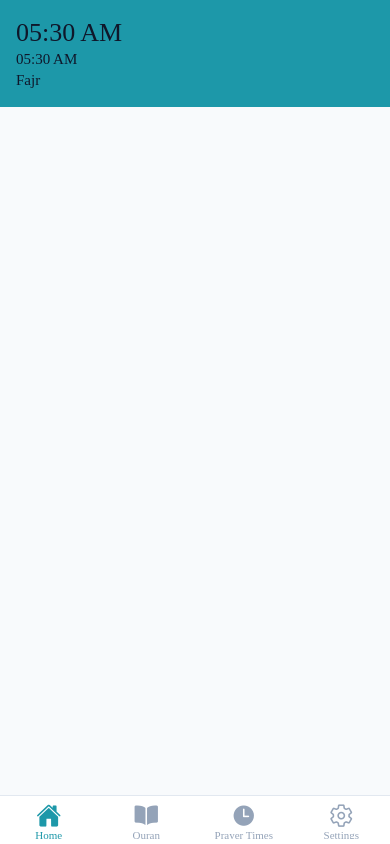
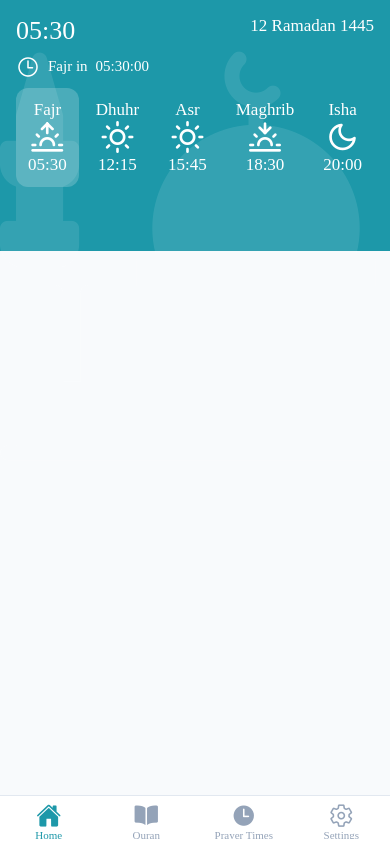
Before and after one commit to Mk1499/MuslimApp, a React Native app: screen /MainTabs in a window 390 px wide. Built offline with nearby package versions, Linux system fonts and the light colour scheme; what @gorhom/bottom-sheet, react-native-localize, react-native-mmkv, react-native-worklets would draw is missing.

Commit message:
banner static

```diff
--- /dev/null
+++ b/src/assets/images/index.ts
@@ -0,0 +1 @@
+export const MosqueImage = require('./mosque.png');
--- a/src/components/ui/AppIcon.tsx
+++ b/src/components/ui/AppIcon.tsx
@@ -1,5 +1,16 @@
 import React from 'react';
 import Ionicons from 'react-native-vector-icons/Ionicons';
+import AntDesign from 'react-native-vector-icons/AntDesign';
+import MaterialIcons from 'react-native-vector-icons/MaterialIcons';
+import MaterialCommunityIcons from 'react-native-vector-icons/MaterialCommunityIcons';
+import FontAwesome from 'react-native-vector-icons/FontAwesome';
+import FontAwesome5 from 'react-native-vector-icons/FontAwesome5';
+import Entypo from 'react-native-vector-icons/Entypo';
+import Feather from 'react-native-vector-icons/Feather';
+import EvilIcons from 'react-native-vector-icons/EvilIcons';
+import Foundation from 'react-native-vector-icons/Foundation';
+import { createIconSet } from 'react-native-vector-icons';
+
 import { useTheme, type AppTheme } from '../../theme';
 
 export type IconColorToken =
@@ -16,12 +27,80 @@ interface AppIconProps {
   size?: number;
   /** Dot-path theme token (e.g. 'tabBar.active') or plain color string. */
   color?: IconColorToken;
+  as?:
+    | 'Ionicons'
+    | 'AntDesign'
+    | 'MaterialIcons'
+    | 'MaterialCommunityIcons'
+    | 'FontAwesome'
+    | 'FontAwesome5'
+    | 'Entypo'
+    | 'Feather'
+    | 'EvilIcons'
+    | 'Foundation';
 }
 
-export function AppIcon({ name, size = 24, color = 'text.primary' }: AppIconProps): React.JSX.Element {
+export function AppIcon({
+  name,
+  size = 24,
+  color = 'text.primary',
+  as = 'Ionicons',
+}: AppIconProps): React.JSX.Element {
   const theme = useTheme();
 
-  return <Ionicons name={name} size={size} color={resolveColor(color, theme)} />;
+  if (as === 'AntDesign') {
+    return (
+      <AntDesign name={name} size={size} color={resolveColor(color, theme)} />
+    );
+  } else if (as === 'MaterialIcons') {
+    return (
+      <MaterialIcons
+        name={name}
+        size={size}
+        color={resolveColor(color, theme)}
+      />
+    );
+  } else if (as === 'MaterialCommunityIcons') {
+    return (
+      <MaterialCommunityIcons
+        name={name}
+        size={size}
+        color={resolveColor(color, theme)}
+      />
+    );
+  } else if (as === 'FontAwesome') {
+    return (
+      <FontAwesome name={name} size={size} color={resolveColor(color, theme)} />
+    );
+  } else if (as === 'FontAwesome5') {
+    return (
+      <FontAwesome5
+        name={name}
+        size={size}
+        color={resolveColor(color, theme)}
+      />
+    );
+  } else if (as === 'Entypo') {
+    return (
+      <Entypo name={name} size={size} color={resolveColor(color, theme)} />
+    );
+  } else if (as === 'Feather') {
+    return (
+      <Feather name={name} size={size} color={resolveColor(color, theme)} />
+    );
+  } else if (as === 'EvilIcons') {
+    return (
+      <EvilIcons name={name} size={size} color={resolveColor(color, theme)} />
+    );
+  } else if (as === 'Foundation') {
+    return (
+      <Foundation name={name} size={size} color={resolveColor(color, theme)} />
+    );
+  }
+
+  return (
+    <Ionicons name={name} size={size} color={resolveColor(color, theme)} />
+  );
 }
 
 function resolveColor(token: IconColorToken, theme: AppTheme): string {
--- a/src/components/ui/AppText.tsx
+++ b/src/components/ui/AppText.tsx
@@ -9,7 +9,12 @@ import {
   type FontFamilyToken,
 } from '../../theme';
 
-export type AppTextVariant = 'display' | 'title' | 'subtitle' | 'body' | 'caption';
+export type AppTextVariant =
+  | 'display'
+  | 'title'
+  | 'subtitle'
+  | 'body'
+  | 'caption';
 
 export type TextColorToken =
   | keyof AppTheme['text']
@@ -24,22 +29,22 @@ const variantStyles: Record<AppTextVariant, TextStyle> = {
   },
   title: {
     fontSize: fontSize.xxl,
-    lineHeight: Math.round(fontSize.xxl * lineHeight.tight),
+    // lineHeight: Math.round(fontSize.xxl * lineHeight.normal),
     fontFamily: fontFamily.semiBold,
   },
   subtitle: {
     fontSize: fontSize.lg,
-    lineHeight: Math.round(fontSize.lg * lineHeight.normal),
+    // lineHeight: Math.round(fontSize.lg * lineHeight.normal),
     fontFamily: fontFamily.medium,
   },
   body: {
     fontSize: fontSize.md,
-    lineHeight: Math.round(fontSize.md * lineHeight.normal),
+    // lineHeight: Math.round(fontSize.md * lineHeight.normal),
     fontFamily: fontFamily.regular,
   },
   caption: {
     fontSize: fontSize.sm,
-    lineHeight: Math.round(fontSize.sm * lineHeight.relaxed),
+    // lineHeight: Math.round(fontSize.sm * lineHeight.relaxed),
     fontFamily: fontFamily.regular,
   },
 };
--- /dev/null
+++ b/src/features/home/components/DBBanner/DBBanner.comp.tsx
@@ -0,0 +1,100 @@
+import { View, Text, FlatList, ImageBackground } from 'react-native';
+import React from 'react';
+import { spacing, useTheme } from '@/theme';
+import makeStyle from './styles';
+import { AppIcon, AppText } from '@/components/ui';
+import { MosqueImage } from '@/assets/images';
+import { useSafeAreaInsets } from 'react-native-safe-area-context';
+
+const prayers = [
+  {
+    name: 'Fajr',
+    time: '05:30',
+    icon: 'sunrise',
+  },
+  {
+    name: 'Dhuhr',
+    time: '12:15',
+    icon: 'sun',
+  },
+  {
+    name: 'Asr',
+    time: '15:45',
+    icon: 'sun',
+  },
+  {
+    name: 'Maghrib',
+    time: '18:30',
+    icon: 'sunset',
+  },
+  {
+    name: 'Isha',
+    time: '20:00',
+    icon: 'moon',
+  },
+];
+
+export default function DBBannerComponent() {
+  const theme = useTheme();
+  const styles = makeStyle(theme);
+  const { top } = useSafeAreaInsets();
+
+  function renderPrayerItem({ item }: { item: (typeof prayers)[0] }) {
+    return (
+      <View
+        style={[
+          styles.prayerItem,
+          item.name === 'Fajr' && styles.prayerItemActive,
+        ]}
+      >
+        <AppText style={styles.prayerName}>{item.name}</AppText>
+        <AppIcon
+          name={item.icon}
+          size={spacing.xxl}
+          color={theme.basic.white}
+          as="Feather"
+        />
+        <AppText style={styles.prayerTime}>{item.time}</AppText>
+      </View>
+    );
+  }
+
+  return (
+    <ImageBackground
+      source={MosqueImage}
+      style={[styles.upperCont, { paddingTop: top + spacing.lg }]}
+      tintColor={'#fff'}
+      imageStyle={{ opacity: 0.1, resizeMode: 'cover' }}
+    >
+      <View style={styles.headerCont}>
+        <View style={styles.nextPrayerCont}>
+          <AppText style={styles.nextPlayerTime} variant="title">
+            05:30
+          </AppText>
+          <View style={styles.nextPrayerRow}>
+            <AppIcon
+              name="time-outline"
+              size={spacing.xl}
+              color={theme.basic.white}
+            />
+            <AppText style={styles.nextPrayerTimeText}>Fajr in</AppText>
+            <AppText style={styles.nextPrayerTimeText}>05:30:00</AppText>
+          </View>
+        </View>
+        <View style={styles.dayDataCont}>
+          <AppText style={styles.hDate} variant="subtitle">
+            12 Ramadan 1445
+          </AppText>
+        </View>
+      </View>
+      <FlatList
+        data={prayers}
+        horizontal
+        showsHorizontalScrollIndicator={false}
+        contentContainerStyle={styles.paryersListCont}
+        keyExtractor={item => item.name}
+        renderItem={renderPrayerItem}
+      />
+    </ImageBackground>
+  );
+}
--- /dev/null
+++ b/src/features/home/components/DBBanner/styles.ts
@@ -0,0 +1,61 @@
+import { StyleSheet } from 'react-native';
+
+import { spacing, AppTheme, fontSize, lineHeight } from '@/theme';
+
+export default (theme: AppTheme) =>
+  StyleSheet.create({
+    upperCont: {
+      backgroundColor: theme.banner.upperCont,
+      padding: spacing.lg,
+    },
+    headerCont: {
+      flexDirection: 'row',
+      justifyContent: 'space-between',
+      //   alignItems: 'center',
+    },
+    nextPrayerCont: {},
+    nextPlayerTime: {
+      color: theme.basic.white,
+    },
+    nextPrayerRow: {
+      flexDirection: 'row',
+      gap: spacing.sm,
+      justifyContent: 'center',
+      alignSelf: 'flex-start',
+      paddingVertical: spacing.sm,
+    },
+    nextPrayerTimeText: {
+      color: theme.basic.white,
+      lineHeight: 24,
+    },
+    dayDataCont: {},
+    hDate: {
+      color: theme.basic.white,
+      fontSize: fontSize.lg,
+      fontWeight: '100',
+    },
+    paryersListCont: {
+      flexDirection: 'row',
+      justifyContent: 'space-between',
+      width: '100%',
+      marginBottom: spacing.xxxl,
+    },
+    prayerItemActive: {
+      backgroundColor: 'rgba(255, 255, 255, 0.2)',
+    },
+    prayerItem: {
+      padding: spacing.md,
+      borderRadius: spacing.md,
+      alignItems: 'center',
+    },
+    prayerName: {
+      color: theme.basic.white,
+      fontSize: fontSize.lg,
+      fontWeight: '100',
+    },
+    prayerTime: {
+      color: theme.basic.white,
+      fontSize: fontSize.lg,
+    },
+    prayerIcon: {},
+  });
--- a/src/features/home/screens/Dashboard/Dashboard.screen.tsx
+++ b/src/features/home/screens/Dashboard/Dashboard.screen.tsx
@@ -4,6 +4,7 @@ import { View } from 'react-native';
 import { AppText, Screen } from '@/components/ui';
 import { useTheme } from '@/theme';
 import makeStyle from './styles';
+import DBBannerComponent from '../../components/DBBanner/DBBanner.comp';
 
 export function DashboardScreen(): React.JSX.Element {
   const { t } = useTranslation();
@@ -12,19 +13,7 @@ export function DashboardScreen(): React.JSX.Element {
 
   return (
     <Screen topSafeAreaStyle={styles.safeContainer}>
-      <View style={styles.upperCont}>
-        <View style={styles.headerCont}>
-          <View style={styles.nextPrayerCont}>
-            <AppText style={styles.nextPlayerTime} variant="title">
-              05:30 AM
-            </AppText>
-            <View style={styles.nextPrayerRow}>
-              <AppText style={styles.nextPrayerTimeText}>05:30 AM</AppText>
-              <AppText style={styles.nextPrayerTimeText}>Fajr</AppText>
-            </View>
-          </View>
-        </View>
-      </View>
+      <DBBannerComponent />
     </Screen>
   );
 }
--- a/src/features/home/screens/Dashboard/styles.ts
+++ b/src/features/home/screens/Dashboard/styles.ts
@@ -4,18 +4,8 @@ import { spacing } from '@/theme';
 
 export default (theme: AppTheme) =>
   StyleSheet.create({
-    upperCont: {
-      backgroundColor: theme.banner.upperCont,
-      padding: spacing.lg,
-    },
     safeContainer: {
       backgroundColor: theme.banner.upperCont,
+      display: 'none',
     },
-    headerCont: {},
-    nextPrayerCont: {},
-    nextPlayerTime: {
-      color: theme.text.primary,
-    },
-    nextPrayerRow: {},
-    nextPrayerTimeText: {},
   });
--- a/src/theme/colors.ts
+++ b/src/theme/colors.ts
@@ -117,6 +117,10 @@ export type AppTheme = {
     upperCont: string;
     headerCont: string;
   };
+  basic: {
+    white: string;
+    black: string;
+  };
 };
 
 export const lightTheme: AppTheme = {
@@ -181,6 +185,10 @@ export const lightTheme: AppTheme = {
   banner: {
     upperCont: palette.primary[600],
     headerCont: palette.primary[200],
+  },
+  basic: {
+    white: palette.neutral[0],
+    black: palette.neutral[900],
   },
 };
 
@@ -247,6 +255,10 @@ export const darkTheme: AppTheme = {
     upperCont: palette.primary[700],
     headerCont: palette.primary[700],
   },
+  basic: {
+    white: palette.neutral[0],
+    black: palette.neutral[900],
+  },
 };
 
 export function getTheme(mode: ThemeMode): AppTheme {
```
Also changed, not shown: src/assets/images/mosque.png (added), 1 other file (tests, documents, lock files or other folders).
